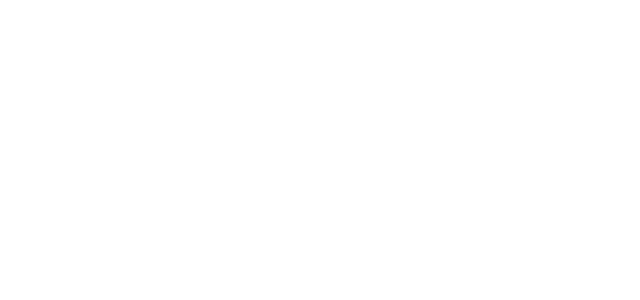
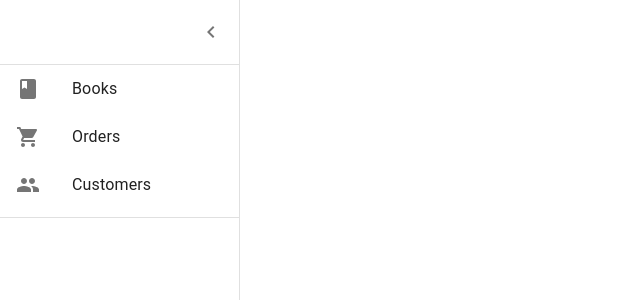
Before and after one commit to CauaYves/books-IBM-frontend, a Next.js app: page / in a window 1280 px wide. Shown: the top 300 px of the page, without its empty margins (0-640 px from the left). Built offline with nearby package versions, Linux system fonts and the light colour scheme.

Commit message:
feat: switch screens

```diff
--- a/src/app/layout.tsx
+++ b/src/app/layout.tsx
@@ -1,12 +1,7 @@
-import type { Metadata } from "next";
+"use client";
 import { Inter } from "next/font/google";
-
+import { ModuleProvider } from "@/context/module-context";
 const inter = Inter({ subsets: ["latin"] });
-
-export const metadata: Metadata = {
-  title: "IBM library",
-  description: "Test project to use IBM library API",
-};
 
 export default function RootLayout({
   children,
@@ -14,8 +9,10 @@
   children: React.ReactNode;
 }>) {
   return (
-    <html lang="en">
-      <body className={inter.className}>{children}</body>
+    <html lang="pt-BR">
+      <body className={inter.className}>
+        <ModuleProvider>{children}</ModuleProvider>
+      </body>
     </html>
   );
 }
--- a/src/app/page.tsx
+++ b/src/app/page.tsx
@@ -1,3 +1,39 @@
-export default function Home() {
-  return <main></main>;
+"use client";
+import * as React from "react";
+import CssBaseline from "@mui/material/CssBaseline";
+import Box from "@mui/material/Box";
+import Toolbar from "@mui/material/Toolbar";
+import Sidebar from "@/components/molecules/sidebar";
+import moduleContext, { ModuleContextType } from "@/context/module-context";
+interface OrganismObjects {
+  [key: string]: React.ReactNode;
 }
+export type ModulesKey = "Books" | "Orders" | "Customers";
+
+export default function Dashboard() {
+  const { module }: ModuleContextType = React.useContext(moduleContext)!;
+
+  const pages: OrganismObjects = {
+    Books: <p>book</p>,
+    Orders: <p>orders</p>,
+    Customers: <p>Customers</p>,
+  };
+
+  return (
+    <Box sx={{ display: "flex" }}>
+      <CssBaseline />
+      <Sidebar />
+      <Box
+        component="main"
+        sx={{
+          flexGrow: 1,
+          height: "100vh",
+          overflow: "auto",
+        }}
+      >
+        <Toolbar />
+        {pages[module]}
+      </Box>
+    </Box>
+  );
+}
--- /dev/null
+++ b/src/components/atoms/main-list.tsx
@@ -0,0 +1,47 @@
+import * as React from "react";
+import ListItemButton from "@mui/material/ListItemButton";
+import ListItemIcon from "@mui/material/ListItemIcon";
+import ListItemText from "@mui/material/ListItemText";
+import BookIcon from "@mui/icons-material/Book";
+import ShoppingCartIcon from "@mui/icons-material/ShoppingCart";
+import PeopleIcon from "@mui/icons-material/People";
+import moduleContext, { ModuleContextType } from "@/context/module-context";
+
+export default function Mainlist() {
+  const { setModule }: ModuleContextType = React.useContext(moduleContext)!;
+
+  return (
+    <div>
+      <ListItemButton
+        onClick={() => {
+          setModule("Books");
+        }}
+      >
+        <ListItemIcon>
+          <BookIcon />
+        </ListItemIcon>
+        <ListItemText primary="Books" />
+      </ListItemButton>
+      <ListItemButton
+        onClick={() => {
+          setModule("Orders");
+        }}
+      >
+        <ListItemIcon>
+          <ShoppingCartIcon />
+        </ListItemIcon>
+        <ListItemText primary="Orders" />
+      </ListItemButton>
+      <ListItemButton
+        onClick={() => {
+          setModule("Customers");
+        }}
+      >
+        <ListItemIcon>
+          <PeopleIcon />
+        </ListItemIcon>
+        <ListItemText primary="Customers" />
+      </ListItemButton>
+    </div>
+  );
+}
--- /dev/null
+++ b/src/components/molecules/sidebar.tsx
@@ -0,0 +1,62 @@
+"use client";
+import * as React from "react";
+import { styled } from "@mui/material/styles";
+import MuiDrawer from "@mui/material/Drawer";
+import Toolbar from "@mui/material/Toolbar";
+import Divider from "@mui/material/Divider";
+import IconButton from "@mui/material/IconButton";
+import ChevronLeftIcon from "@mui/icons-material/ChevronLeft";
+import Mainlist from "@/components/atoms/main-list";
+
+const Drawer = styled(MuiDrawer, {
+  shouldForwardProp: (prop) => prop !== "open",
+})(({ theme, open }) => ({
+  "& .MuiDrawer-paper": {
+    position: "relative",
+    whiteSpace: "nowrap",
+    width: 240,
+    transition: theme.transitions.create("width", {
+      easing: theme.transitions.easing.sharp,
+      duration: theme.transitions.duration.enteringScreen,
+    }),
+    boxSizing: "border-box",
+    ...(!open && {
+      overflowX: "hidden",
+      transition: theme.transitions.create("width", {
+        easing: theme.transitions.easing.sharp,
+        duration: theme.transitions.duration.leavingScreen,
+      }),
+      width: theme.spacing(7),
+      [theme.breakpoints.up("sm")]: {
+        width: theme.spacing(9),
+      },
+    }),
+  },
+}));
+
+export default function Sidebar() {
+  const [open, setOpen] = React.useState(true);
+
+  const toggleDrawer = () => {
+    setOpen(!open);
+  };
+  return (
+    <Drawer variant="permanent" open={open}>
+      <Toolbar
+        sx={{
+          display: "flex",
+          alignItems: "center",
+          justifyContent: "flex-end",
+          px: [1],
+        }}
+      >
+        <IconButton onClick={toggleDrawer}>
+          <ChevronLeftIcon />
+        </IconButton>
+      </Toolbar>
+      <Divider />
+      <Mainlist />
+      <Divider sx={{ my: 1 }} />
+    </Drawer>
+  );
+}
--- /dev/null
+++ b/src/context/module-context.tsx
@@ -0,0 +1,37 @@
+import {
+  ReactNode,
+  createContext,
+  useMemo,
+  useState,
+  Dispatch,
+  SetStateAction,
+} from "react";
+
+export interface ModuleContextType {
+  module: string;
+  setModule: Dispatch<SetStateAction<string>>;
+}
+
+const moduleContext = createContext<ModuleContextType | null>(null);
+
+export default moduleContext;
+
+export function ModuleProvider({
+  children,
+}: Readonly<{ children: ReactNode }>) {
+  const [module, setModule] = useState("");
+
+  const contextData = useMemo(
+    () => ({
+      module,
+      setModule,
+    }),
+    [module, setModule]
+  );
+
+  return (
+    <moduleContext.Provider value={contextData}>
+      {children}
+    </moduleContext.Provider>
+  );
+}
```
Also changed, not shown: package.json (+8 -4 lines), 1 other file (tests, documents, lock files or other folders).
